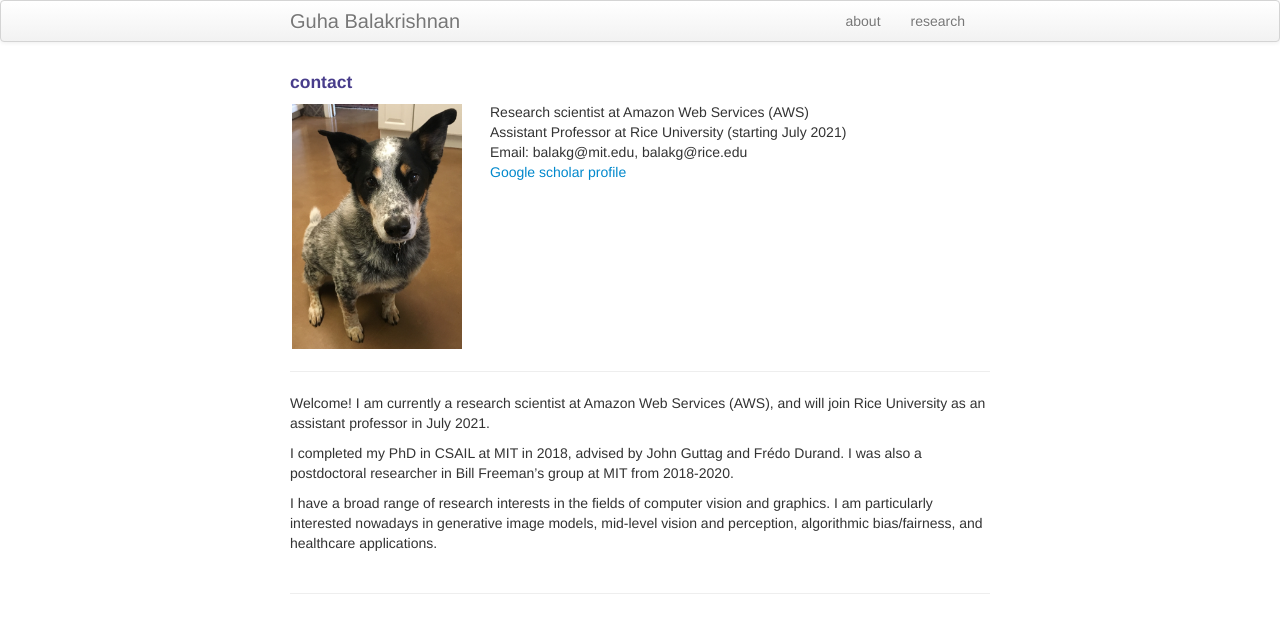
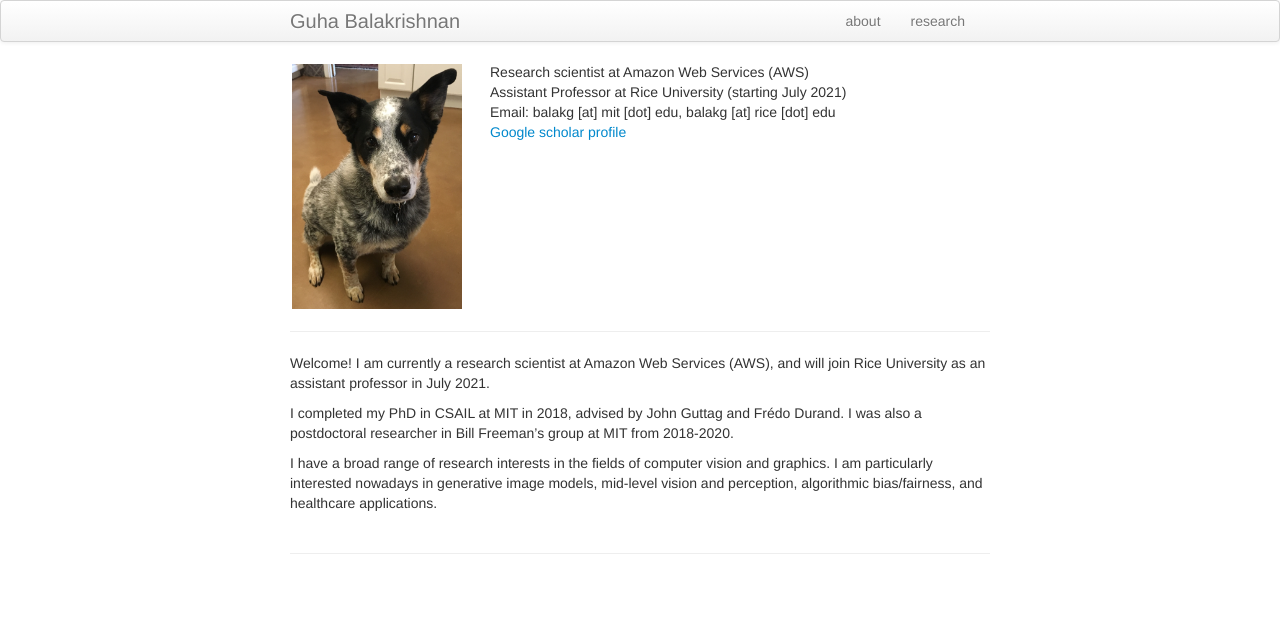
Before and after one commit to balakg/balakg.github.io, a Jekyll site: the page built from index.md, in a window 1280 px wide. Shown: the top 633 px of the page. Built offline with Jekyll 4.4.1, drawn with Linux system fonts in a browser that asks for light colours.

Commit message:
email edits

```diff
--- a/index.md
+++ b/index.md
@@ -4,8 +4,6 @@ title: Guha Balakrishnan
 ---
 
 <div class="container">
-<h4><a name="contact"></a>contact</h4>
-
     <div class="row-fluid">
         <div class="span2">
         <a href="../assets/headshot.jpg">
@@ -16,7 +14,7 @@ title: Guha Balakrishnan
         <div class="span5">
             Research scientist at Amazon Web Services (AWS) <br/>
             Assistant Professor at Rice University (starting July 2021) <br/>
-            Email: balakg@mit.edu, balakg@rice.edu<br/>
+            Email: balakg [at] mit [dot] edu, balakg [at] rice [dot] edu<br/>
             <a href="https://scholar.google.com/citations?user=CsEOFL8AAAAJ&hl=en"> Google scholar profile</a>
         </div>
 
```
